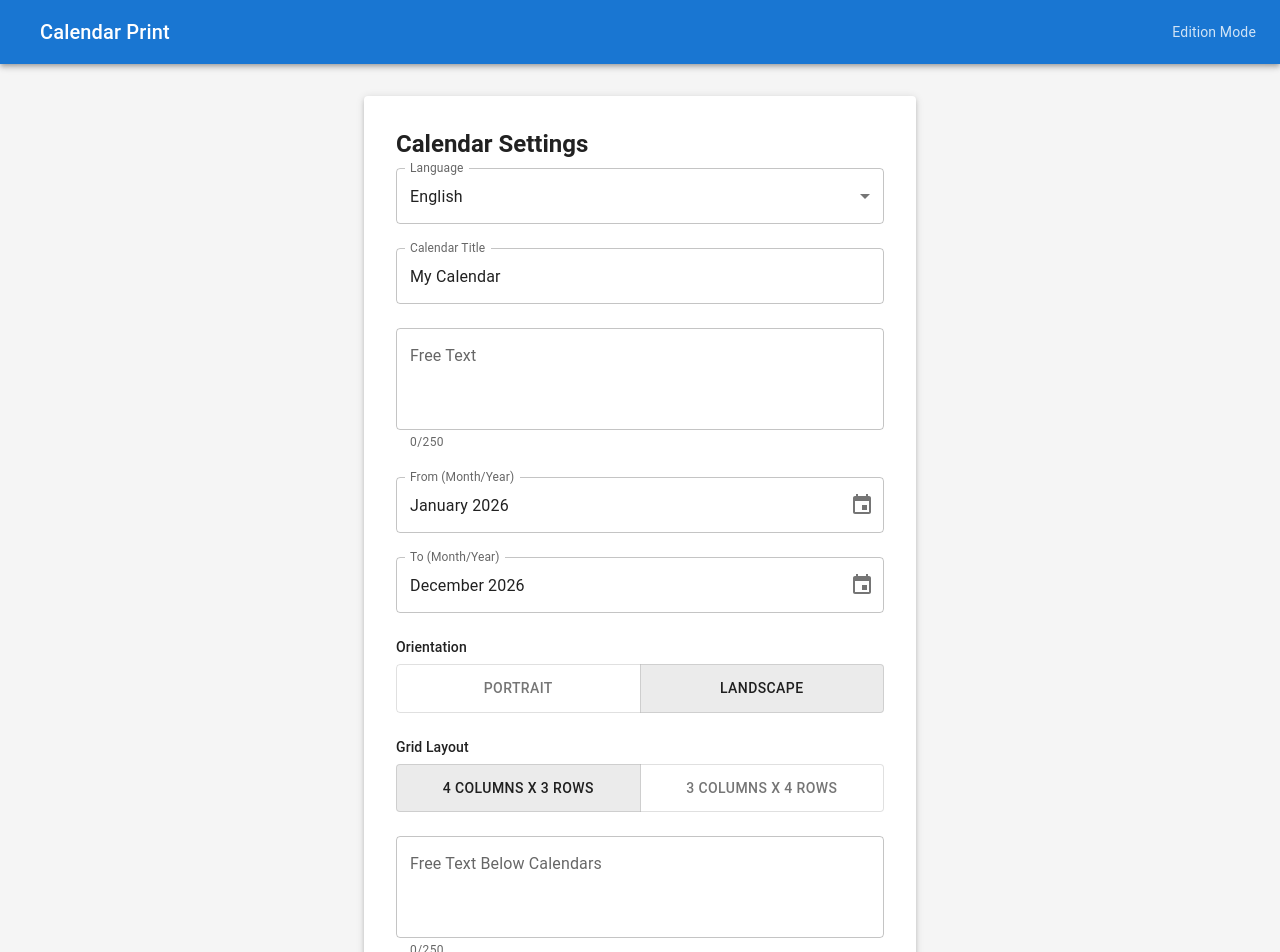
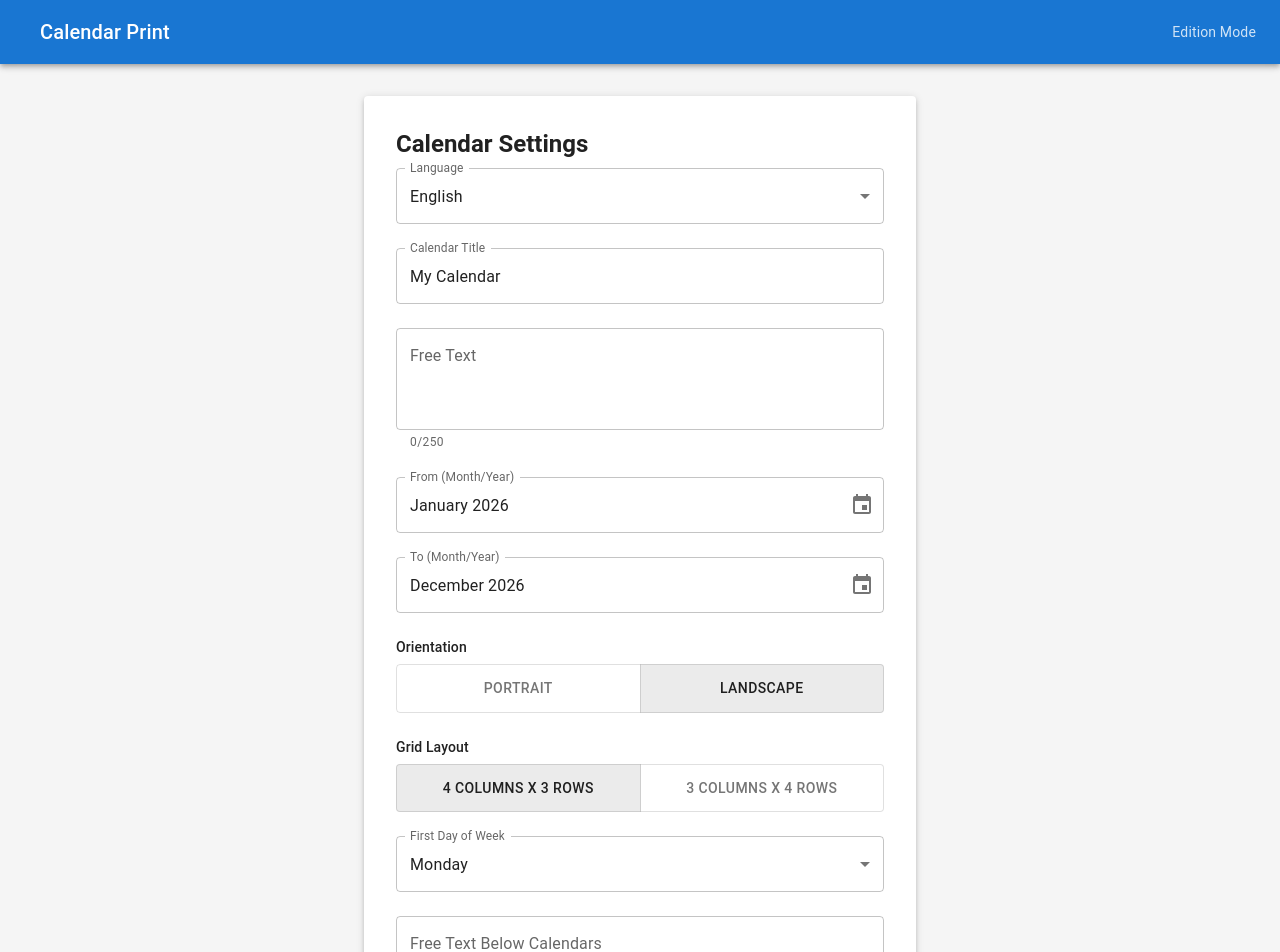
Before and after one commit to tiogars/calendar, a React (Vite) app: page / in a window 1280 px wide. Shown: the top 952 px of the page. Built offline with nearby package versions, Linux system fonts and the light colour scheme; some icons are missing.

Commit message:
feat: add first day of the week configuration option and update related components

```diff
--- a/src/App.tsx
+++ b/src/App.tsx
@@ -43,6 +43,7 @@ function createDefaultConfig(language: UiLanguage): CalendarConfig {
     toDate: new Date().getFullYear() + '-12',
     orientation: 'landscape',
     gridLayout: '4x3',
+    firstDayOfWeek: 'monday',
   }
 }
 
--- a/src/components/CalendarPreview.tsx
+++ b/src/components/CalendarPreview.tsx
@@ -33,7 +33,16 @@ function getMonths(fromDate: string, toDate: string): { year: number; month: num
 
 export default function CalendarPreview({ config, onEdit, language }: CalendarPreviewProps) {
   const { t } = useTranslation()
-  const { title, freeText, freeTextBelowCalendars, fromDate, toDate, orientation, gridLayout } = config
+  const {
+    title,
+    freeText,
+    freeTextBelowCalendars,
+    fromDate,
+    toDate,
+    orientation,
+    gridLayout,
+    firstDayOfWeek,
+  } = config
   const months = getMonths(fromDate, toDate)
 
   const cols = gridLayout === '4x3' ? 4 : 3
@@ -124,7 +133,12 @@ export default function CalendarPreview({ config, onEdit, language }: CalendarPr
                 bgcolor: '#fafafa',
               }}
             >
-              <MonthCalendar year={year} month={month} language={language} />
+              <MonthCalendar
+                year={year}
+                month={month}
+                language={language}
+                firstDayOfWeek={firstDayOfWeek}
+              />
             </Box>
           ))}
         </Box>
--- a/src/components/EditionForm.tsx
+++ b/src/components/EditionForm.tsx
@@ -16,7 +16,13 @@ import {
 } from '@mui/material'
 import { DatePicker } from '@mui/x-date-pickers/DatePicker'
 import dayjs, { Dayjs } from 'dayjs'
-import { type CalendarConfig, type GridLayout, type Orientation, type UiLanguage } from '../types'
+import {
+  type CalendarConfig,
+  type FirstDayOfWeek,
+  type GridLayout,
+  type Orientation,
+  type UiLanguage,
+} from '../types'
 import PreviewIcon from '@mui/icons-material/Preview'
 import { useTranslation } from 'react-i18next'
 
@@ -55,6 +61,7 @@ export default function EditionForm({
 
   const orientation = useWatch({ control, name: 'orientation' })
   const gridLayout = useWatch({ control, name: 'gridLayout' })
+  const firstDayOfWeek = useWatch({ control, name: 'firstDayOfWeek' })
   const freeText = useWatch({ control, name: 'freeText' }) ?? ''
   const freeTextBelowCalendars = useWatch({ control, name: 'freeTextBelowCalendars' }) ?? ''
 
@@ -210,6 +217,21 @@ export default function EditionForm({
               </ToggleButtonGroup>
             </Box>
 
+            <FormControl fullWidth>
+              <InputLabel id="first-day-of-week-label">{t('edition.firstDayOfWeek.label')}</InputLabel>
+              <Select
+                labelId="first-day-of-week-label"
+                value={firstDayOfWeek}
+                label={t('edition.firstDayOfWeek.label')}
+                onChange={(event) => {
+                  setValue('firstDayOfWeek', event.target.value as FirstDayOfWeek)
+                }}
+              >
+                <MenuItem value="monday">{t('edition.firstDayOfWeek.monday')}</MenuItem>
+                <MenuItem value="sunday">{t('edition.firstDayOfWeek.sunday')}</MenuItem>
+              </Select>
+            </FormControl>
+
             <Controller
               name="freeTextBelowCalendars"
               control={control}
--- a/src/components/MonthCalendar.tsx
+++ b/src/components/MonthCalendar.tsx
@@ -1,12 +1,13 @@
 import { Box, Typography } from '@mui/material'
 import dayjs from 'dayjs'
 import { useTranslation } from 'react-i18next'
-import { type UiLanguage } from '../types'
+import { type FirstDayOfWeek, type UiLanguage } from '../types'
 
 interface MonthCalendarProps {
   year: number
   month: number // 0-indexed
   language: UiLanguage
+  firstDayOfWeek: FirstDayOfWeek
 }
 
 function capitalizeFirstLetter(value: string): string {
@@ -17,11 +18,23 @@ function capitalizeFirstLetter(value: string): string {
   return value.charAt(0).toUpperCase() + value.slice(1)
 }
 
-export default function MonthCalendar({ year, month, language }: MonthCalendarProps) {
+function getLeadingEmptyCells(firstDayIndex: number, firstDayOfWeek: FirstDayOfWeek): number {
+  return firstDayOfWeek === 'monday' ? (firstDayIndex + 6) % 7 : firstDayIndex
+}
+
+function getOrderedDayNames(dayNames: string[], firstDayOfWeek: FirstDayOfWeek): string[] {
+  if (firstDayOfWeek === 'sunday') {
+    return dayNames
+  }
+
+  return [...dayNames.slice(1), dayNames[0]]
+}
+
+export default function MonthCalendar({ year, month, language, firstDayOfWeek }: MonthCalendarProps) {
   const { t } = useTranslation()
   const firstDay = dayjs(new Date(year, month, 1))
   const daysInMonth = firstDay.daysInMonth()
-  const startDayOfWeek = firstDay.day() // 0 = Sunday
+  const startDayOfWeek = getLeadingEmptyCells(firstDay.day(), firstDayOfWeek) // 0 = first displayed day
 
   const cells: (number | null)[] = []
   for (let i = 0; i < startDayOfWeek; i++) cells.push(null)
@@ -30,7 +43,7 @@ export default function MonthCalendar({ year, month, language }: MonthCalendarPr
   while (cells.length % 7 !== 0) cells.push(null)
 
   const monthName = capitalizeFirstLetter(firstDay.locale(language).format('MMMM YYYY'))
-  const dayNames = [
+  const dayNames = getOrderedDayNames([
     t('calendar.dayNames.su'),
     t('calendar.dayNames.mo'),
     t('calendar.dayNames.tu'),
@@ -38,7 +51,7 @@ export default function MonthCalendar({ year, month, language }: MonthCalendarPr
     t('calendar.dayNames.th'),
     t('calendar.dayNames.fr'),
     t('calendar.dayNames.sa'),
-  ]
+  ], firstDayOfWeek)
 
   return (
     <Box className="month-calendar">
@@ -75,7 +88,7 @@ export default function MonthCalendar({ year, month, language }: MonthCalendarPr
         ))}
         {cells.map((day, idx) => (
           <Box
-            key={idx}
+            key={`cell-${idx}-${day ?? 'empty'}`}
             sx={{
               textAlign: 'center',
               fontSize: '0.7rem',
--- a/src/i18n.ts
+++ b/src/i18n.ts
@@ -36,6 +36,11 @@ const resources = {
           label: 'Grid Layout',
           option4x3: '4 columns x 3 rows',
           option3x4: '3 columns x 4 rows',
+        },
+        firstDayOfWeek: {
+          label: 'First Day of Week',
+          monday: 'Monday',
+          sunday: 'Sunday',
         },
         actions: {
           preview: 'Preview Calendar',
@@ -104,6 +109,11 @@ const resources = {
           option4x3: '4 colonnes x 3 lignes',
           option3x4: '3 colonnes x 4 lignes',
         },
+        firstDayOfWeek: {
+          label: 'Premier jour de la semaine',
+          monday: 'Lundi',
+          sunday: 'Dimanche',
+        },
         actions: {
           preview: 'Apercu du calendrier',
         },
--- a/src/types.ts
+++ b/src/types.ts
@@ -1,6 +1,7 @@
 export type Orientation = 'portrait' | 'landscape';
 export type GridLayout = '4x3' | '3x4';
 export type UiLanguage = 'en' | 'fr';
+export type FirstDayOfWeek = 'monday' | 'sunday';
 
 export interface CalendarConfig {
   title: string;
@@ -10,4 +11,5 @@ export interface CalendarConfig {
   toDate: string;   // YYYY-MM format
   orientation: Orientation;
   gridLayout: GridLayout;
+  firstDayOfWeek: FirstDayOfWeek;
 }
```
Also changed, not shown: 1 other file (tests, documents, lock files or other folders).
